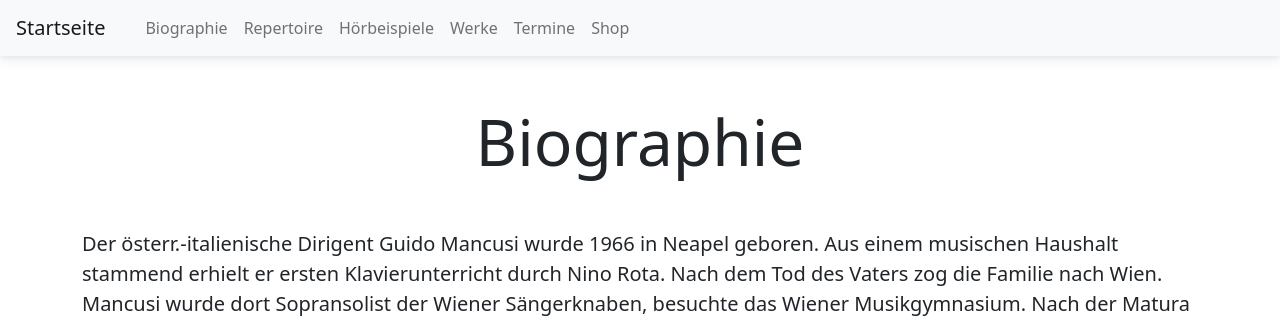
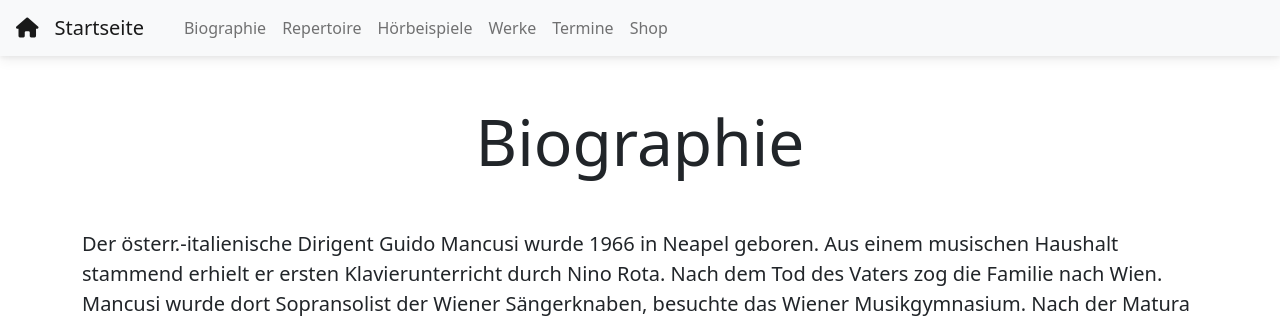
Before and after one commit to IkindoWebEdit/ikindo-code, a Django app: page /biography/ in a window 1280 px wide. Shown: the top 320 px of the page. Run offline with Django 3.2, Linux system fonts and the light colour scheme; some libraries are stand-ins or nearby versions.

Commit message:
added home icon

```diff
--- a/ikindo/pages/templates/base/base.html
+++ b/ikindo/pages/templates/base/base.html
@@ -23,12 +23,12 @@
     <script src="https://use.fontawesome.com/aac5c45839.js"></script>
 </head>
 
-<nav class="navbar navbar-expand-lg navbar-light bg-light">
-    <a class="navbar-brand ms-3" href="/">Startseite</a>
+<nav class="navbar navbar-expand-lg navbar-light bg-light text-dark">
+    <a class="navbar-brand ms-3" href="/"><em class="fas fa-home me-3"></em>Startseite</a>
     <button class="navbar-toggler" type="button" data-toggle="collapse" data-target="#navbarNavDropdown" aria-controls="navbarNavDropdown" aria-expanded="false" aria-label="Toggle navigation">
       <span class="navbar-toggler-icon"></span>
     </button>
-    <div class="collapse navbar-collapse ms-3" id="navbarNavDropdown">
+    <div class="collapse navbar-collapse ms-3 text-dark" id="navbarNavDropdown">
       <ul class="navbar-nav">
           <li class="nav-item">
           <a class="nav-link" href="/biography">Biographie</a>
```
Also changed, not shown: ikindo/templates/ikindo/shop.html (+3 -7 lines).
